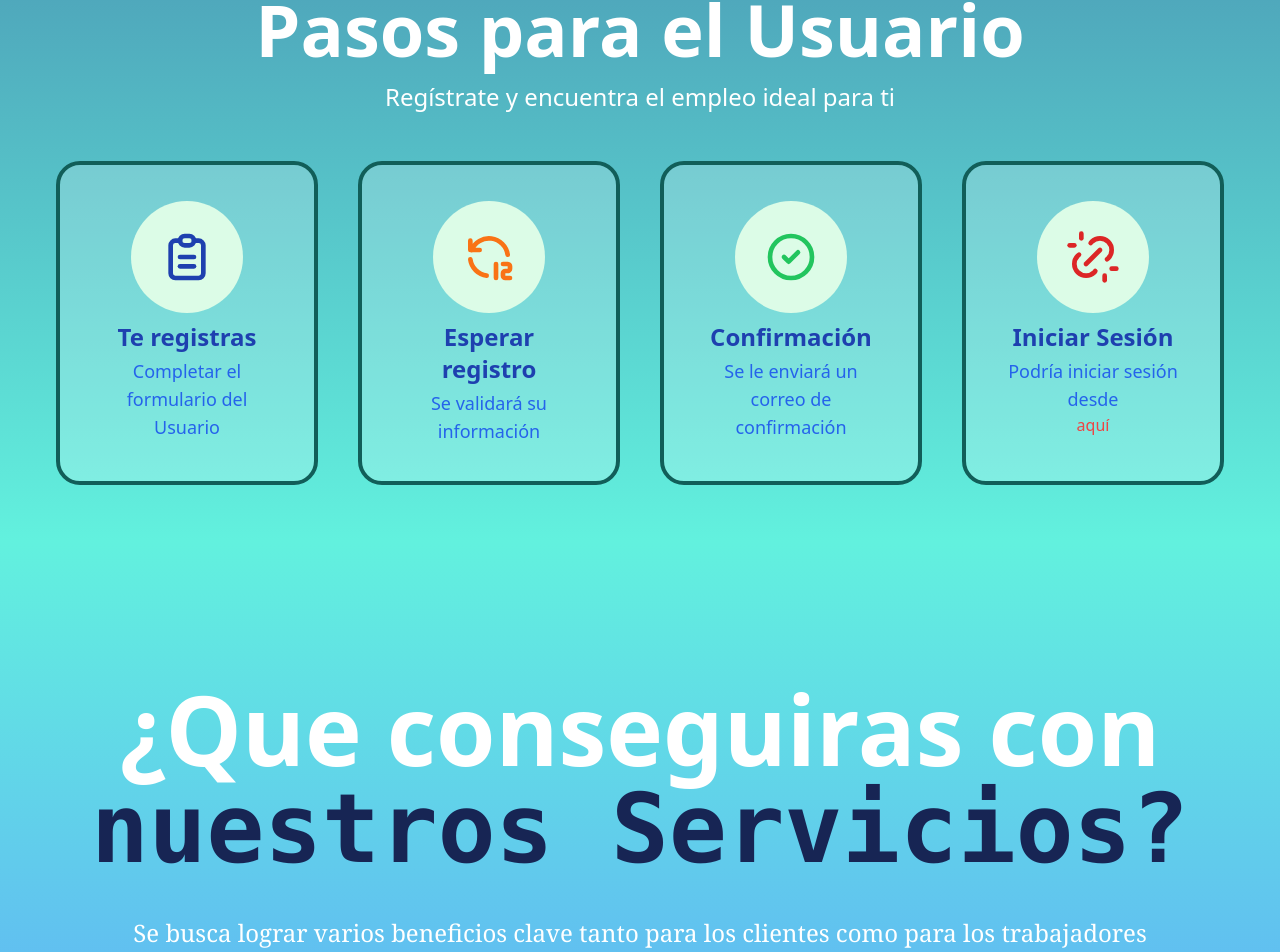
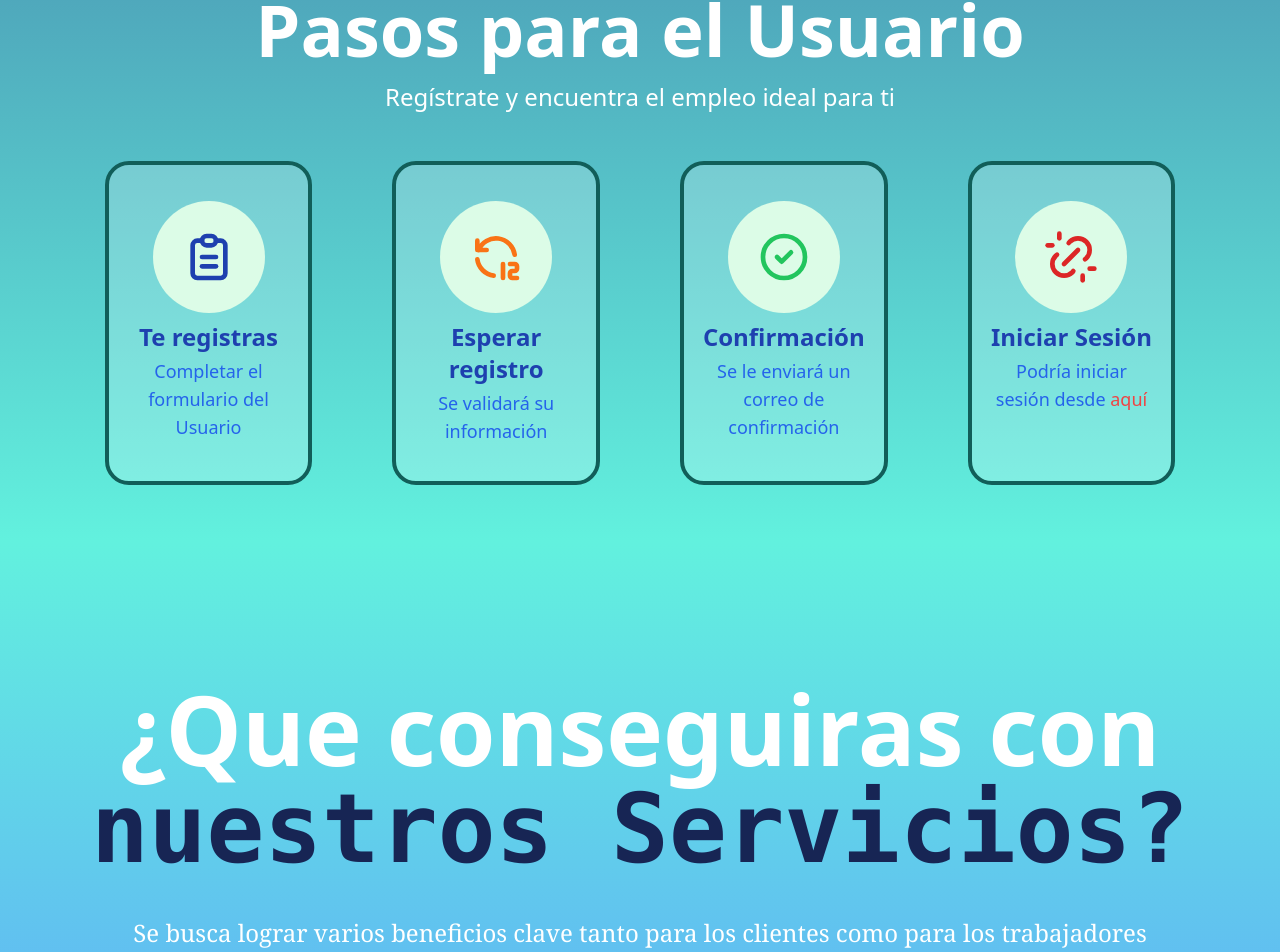
Before and after one commit to Carloscv200313/servi-mach, a Next.js app: page /inicio in a window 1280 px wide. Shown: the part 1187-2139 px from the top of the page. Built offline with nearby package versions, Linux system fonts and the light colour scheme.

Commit message:
Servimach V:6.0

```diff
--- a/paginas/pagina-01/pagina-02.tsx
+++ b/paginas/pagina-01/pagina-02.tsx
@@ -25,11 +25,11 @@ export default function Pagina02() {
                 </p>
             </motion.div>
 
-            <div className="grid grid-cols-1 md:grid-cols-4 gap-10 w-full">
+            <div className="grid grid-cols-1 md:grid-cols-4 gap-20 w-8/12 md:w-11/12">
                 {pasos.map((paso, index) => (
                     <motion.div
                         key={paso.titulo}
-                        className="flex flex-col items-center w-full text-center border-4 border-teal-800 rounded-3xl p-9 bg-white/20"
+                        className="flex flex-col items-center w-full text-center border-4 border-teal-800 rounded-3xl py-9 px-4 bg-white/20"
                         initial={{ opacity: 0, y: 100 }} // Estado inicial
                         whileInView={{ opacity: 1, y: 0 }} // Animación cuando está en vista
                         transition={{ duration: 0.5, delay: index * 0.2 }} // Retraso basado en el índice
@@ -39,9 +39,9 @@ export default function Pagina02() {
                         </div>
                         <h3 className="text-2xl font-semibold text-blue-800 mb-1">{paso.titulo}</h3>
                         <p className="text-lg text-blue-600">
-                            {paso.desc}
+                            {paso.desc} {paso.link}
                         </p>
-                        {paso.link}
+
                     </motion.div>
                 ))}
             </div>
```
